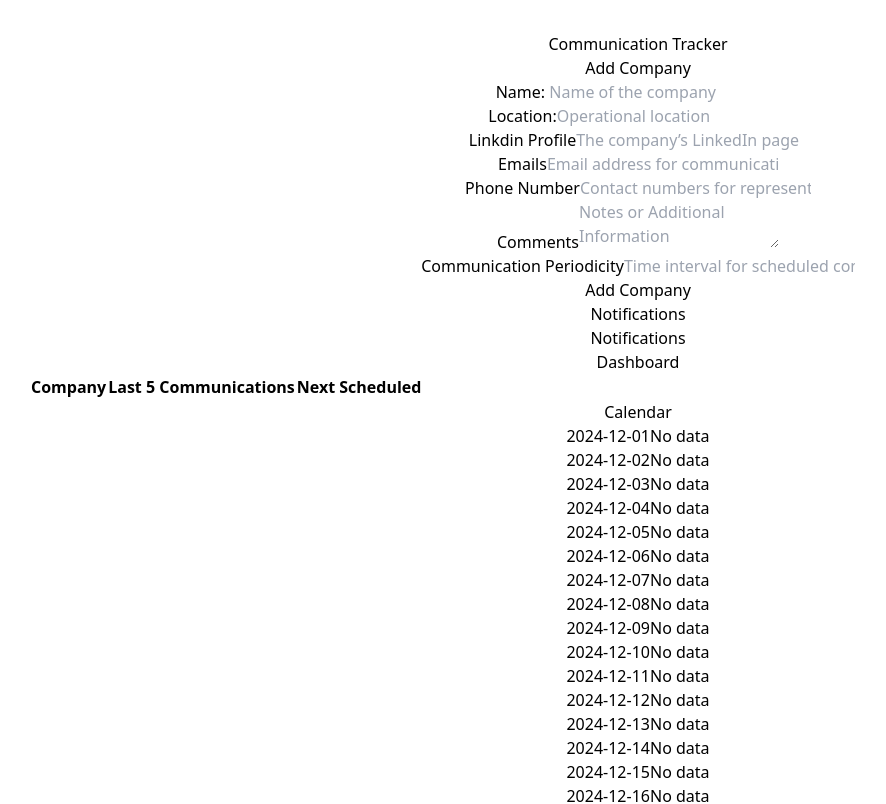
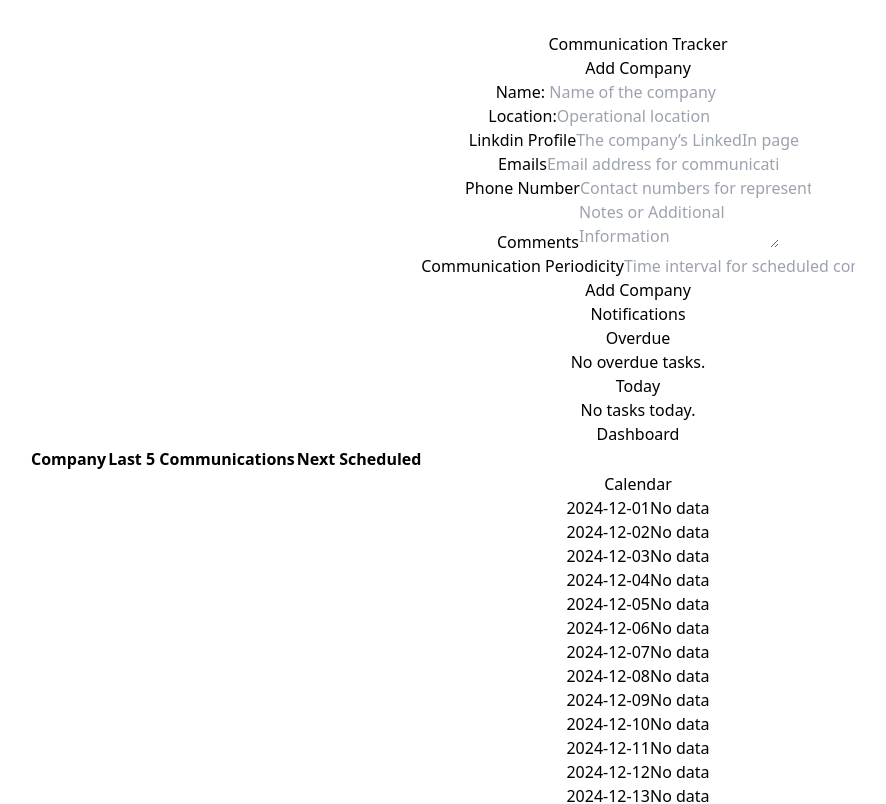
Before and after one commit to ramanuj-07/Calender-based-application, a React (Vite) app in the folder Calender Application/: page / in a window 1280 px wide. Shown: the top 804 px of the page, without its empty margins (2-888 px from the left). Built offline with nearby package versions, Linux system fonts and the light colour scheme.

Commit message:
Update Notifications.jsx

```diff
--- a/Calender Application/src/components/Notifications.jsx
+++ b/Calender Application/src/components/Notifications.jsx
@@ -1,9 +1,39 @@
-import React from 'react'
+import React from "react";
 
-const Notifications = () => {
+const Notifications = ({ overdue, dueToday }) => {
   return (
-    <div>Notifications</div>
-  )
-}
+    <div className="space-y-4">
+      <section>
+        <h3 className="font-bold text-red-500">Overdue</h3>
+        {overdue.length ? (
+          <ul>
+            {overdue.map((item) => (
+              <li key={item.id} className="text-red-800">
+                {item.name}: {item.details}
+              </li>
+            ))}
+          </ul>
+        ) : (
+          <p className="italic text-gray-400">No overdue tasks.</p>
+        )}
+      </section>
 
-export default Notifications
+      <section>
+        <h3 className="font-bold text-yellow-500">Today</h3>
+        {dueToday.length ? (
+          <ul>
+            {dueToday.map((item) => (
+              <li key={item.id} className="text-yellow-800">
+                {item.name}: {item.details}
+              </li>
+            ))}
+          </ul>
+        ) : (
+          <p className="italic text-gray-400">No tasks today.</p>
+        )}
+      </section>
+    </div>
+  );
+};
+
+export default Notifications;
```
